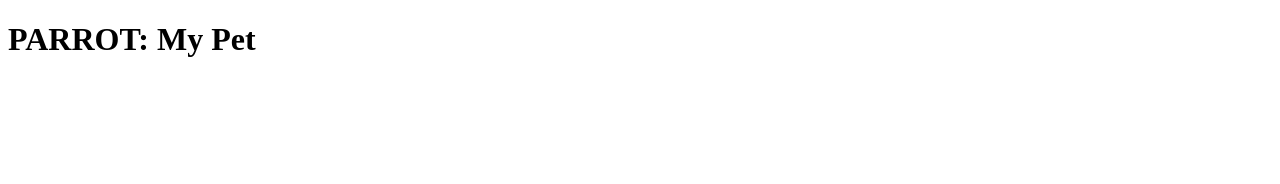
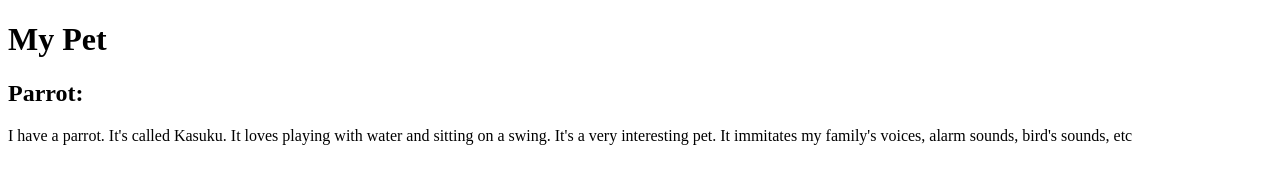
Before and after one commit to AnumAsif/my-pet, a plain HTML site: page index.html in a window 1280 px wide. Drawn offline with Linux system fonts and the light colour scheme.

Commit message:
add header elements

```diff
--- a/index.html
+++ b/index.html
@@ -5,7 +5,9 @@
     <title>My Pet</title>
   </head>
   <body>
-    <h1>PARROT: My Pet</h1>
-
+    <h1>My Pet</h1>
+    <h2>Parrot:</h2>
+    <p>I have a parrot. It's called Kasuku. It loves playing with water and sitting on a swing. It's a very interesting pet.
+    It immitates my family's voices, alarm sounds, bird's sounds, etc</p>
   </body>
 </html>
```
